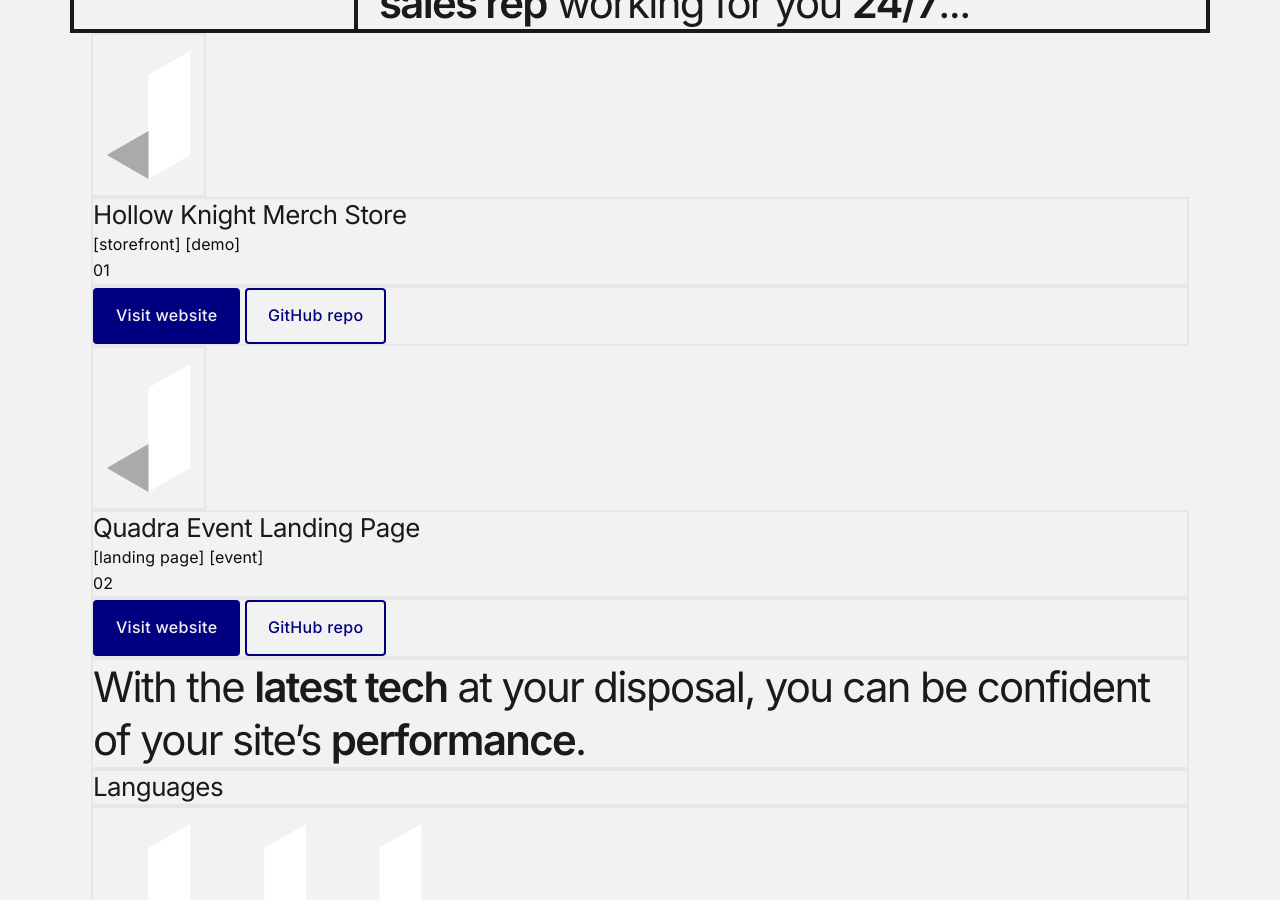
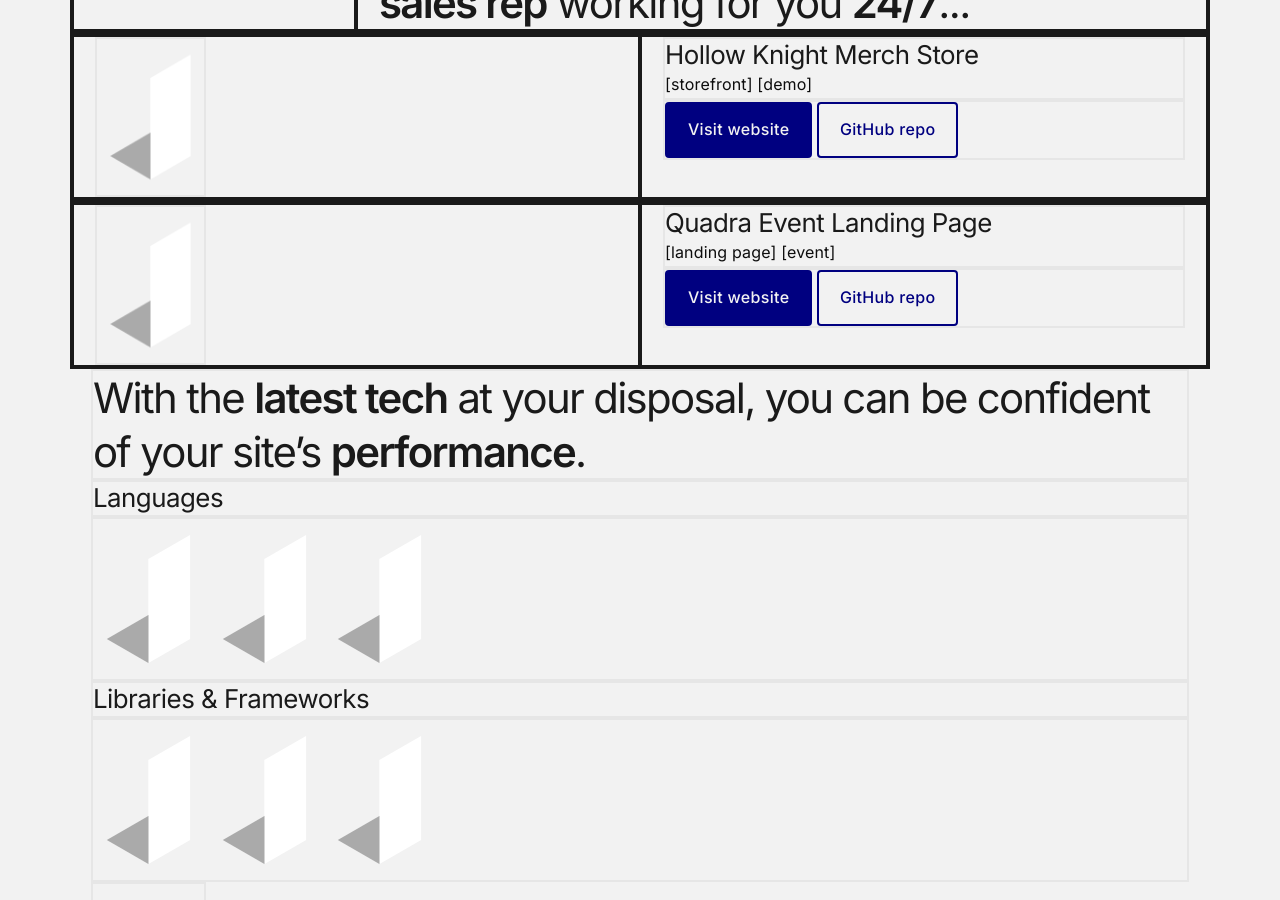
Before and after one commit to jingtianfeng/jtfeng-personal-1, a Jekyll site: the page built from index.html, in a window 1280 px wide and 900 px high, scrolled down 867 px. Built offline with Jekyll 4.4.1, drawn with Linux system fonts in a browser that asks for light colours.

Commit message:
Update index: layout #frontend-work-hollow and $frontend-work-quadra

```diff
--- a/index.html
+++ b/index.html
@@ -81,17 +81,22 @@
 </section>
 <section id="frontend-work-hollow">
     <div class="container">
+        <div class="border border-dark
+                    row">
+            <div class="border border-dark
+                        col-4 col-md-2">
                 <img src="/assets/img/logo.png" alt="Hollow Knight Merch Store"
+                     height="160" width="111"
                      class="border">
+            </div>
+            <div class="border border-dark
+                        col-4 col-md-2">
                 <div class="border">
                     <h3>
                         Hollow Knight Merch Store
                     </h3>
                     <div>
                         [storefront] [demo]
-            </div>
-            <div>
-                01
                     </div>
                 </div>
                 <div class="border">
@@ -105,20 +110,27 @@
                     </a>
                 </div>
             </div>
+        </div>
+    </div>
 </section>
 <section id="frontend-work-quadra">
     <div class="container">
+        <div class="border border-dark
+                    row">
+            <div class="border border-dark
+                        col-4 col-md-2">
                 <img src="/assets/img/logo.png" alt="Quadra Event Landing Page"
+                     height="160" width="111"
                      class="border">
+            </div>
+            <div class="border border-dark
+                        col-4 col-md-2">
                 <div class="border">
                     <h3>
                         Quadra Event Landing Page
                     </h3>
                     <div>
                         [landing page] [event]
-            </div>
-            <div>
-                02
                     </div>
                 </div>
                 <div class="border">
@@ -130,6 +142,8 @@
                        class="btn btn-outline-primary">
                         GitHub repo
                     </a>
+                </div>
+            </div>
         </div>
     </div>
 </section>
```
Lines whose indentation alone changed are shown as unchanged.
